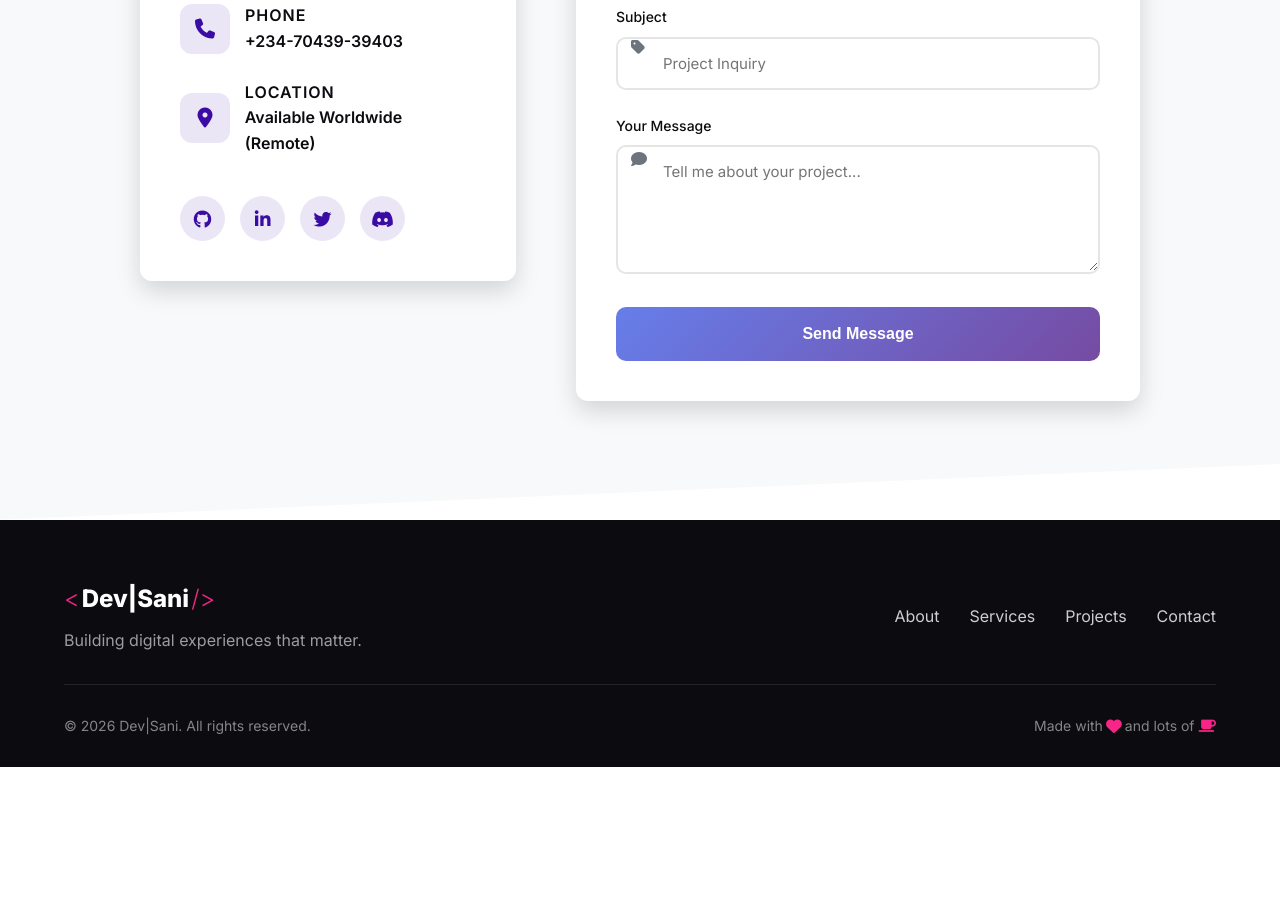
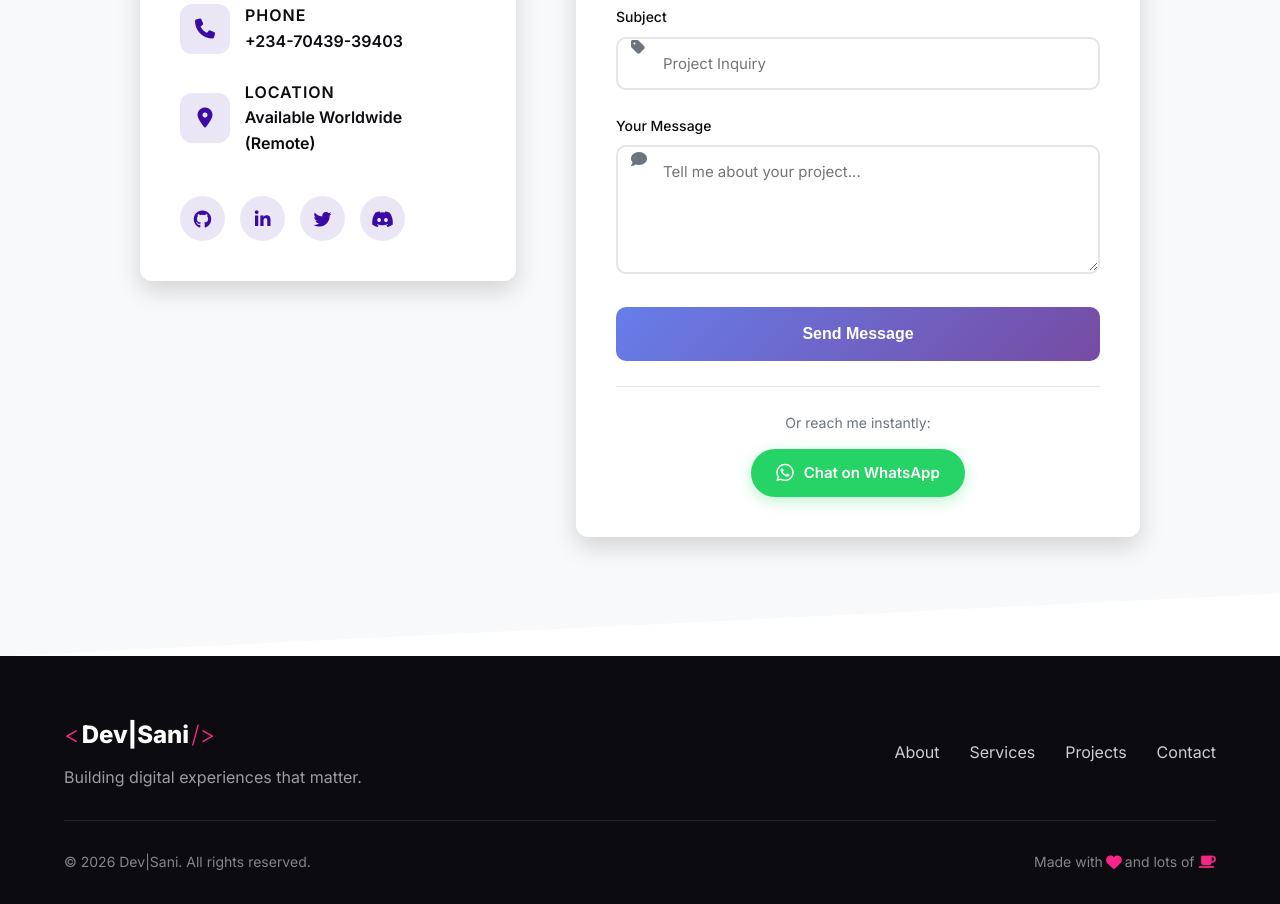
Before and after one commit to GoldenImoWire/devsani-portfolio, a plain HTML site: page index.html in a window 1280 px wide. Shown: the part 5892-6796 px from the top of the page. Before the commit the page ends 6659 px from the top, so only its background shows below. Drawn offline with nearby package versions, Linux system fonts and the light colour scheme.

Commit message:
Initial commit frontend

```diff
--- a/index.html
+++ b/index.html
@@ -566,6 +566,17 @@
             <i class="fas fa-check"></i> Sent!
           </span>
         </button>
+
+        <!-- WHATSAPP FALLBACK ADDED HERE -->
+        <div class="whatsapp-fallback">
+          <p>Or reach me instantly:</p>
+          <a href="https://wa.me/2347043939403?text=Hi%20Dev|Sani,%20I%20found%20your%20portfolio%20and%20would%20like%20to%20discuss%20a%20project!"
+             target="_blank"
+             class="whatsapp-btn">
+            <i class="fab fa-whatsapp"></i>
+            Chat on WhatsApp
+          </a>
+        </div>
       </form>
     </div>
   </section>
--- a/script.js
+++ b/script.js
@@ -333,7 +333,7 @@ toggleBtn.addEventListener('click', () => {
 initTheme();
 
 // ===============================
-// CONTACT FORM (ENHANCED)
+// CONTACT FORM (FIXED - UPDATED API URL)
 // ===============================
 const form = document.getElementById('contactForm');
 const submitBtn = form.querySelector('.submit-btn');
@@ -352,7 +352,11 @@ if (form) {
     submitBtn.disabled = true;
 
     try {
-      const API_URL = 'https://devsani-backend.onrender.com/send';
+      // FIXED: Updated to your actual Railway URL
+      const API_URL = 'https://devsani-backend-production.up.railway.app/send';
+
+      console.log('Sending to:', API_URL);
+      console.log('Data:', { name, email, subject, message });
 
       const res = await fetch(API_URL, {
         method: 'POST',
@@ -360,7 +364,10 @@ if (form) {
         body: JSON.stringify({ name, email, subject, message }),
       });
 
+      console.log('Response status:', res.status);
+
       const data = await res.json();
+      console.log('Response data:', data);
 
       if (res.ok && data.success) {
         // Success state
@@ -375,13 +382,13 @@ if (form) {
           submitBtn.disabled = false;
         }, 3000);
       } else {
-        throw new Error(data.message || 'Error sending message');
+        throw new Error(data.message || `Server error: ${res.status}`);
       }
     } catch (err) {
-      console.error(err);
+      console.error('Full error:', err);
       submitBtn.classList.remove('loading');
       submitBtn.disabled = false;
-      showToast('Failed to send message. Please try again.', 'error');
+      showToast(`Failed: ${err.message}`, 'error');
     }
   });
 }
--- a/style.css
+++ b/style.css
@@ -1820,3 +1820,52 @@ h1 {
     padding-right: 20px;
   }
 }
+/* ===============================
+   WHATSAPP FALLBACK STYLES
+   =============================== */
+.whatsapp-fallback {
+  text-align: center;
+  margin-top: 25px;
+  padding-top: 25px;
+  border-top: 1px solid rgba(0,0,0,0.1);
+}
+
+.whatsapp-fallback p {
+  color: var(--gray);
+  margin-bottom: 15px;
+  font-size: 14px;
+}
+
+.whatsapp-btn {
+  display: inline-flex;
+  align-items: center;
+  gap: 10px;
+  background: #25D366;
+  color: white;
+  padding: 12px 25px;
+  border-radius: 50px;
+  text-decoration: none;
+  font-weight: 600;
+  font-size: 15px;
+  transition: var(--transition);
+  box-shadow: 0 4px 15px rgba(37, 211, 102, 0.3);
+}
+
+.whatsapp-btn:hover {
+  background: #128C7E;
+  transform: translateY(-2px);
+  box-shadow: 0 6px 20px rgba(37, 211, 102, 0.4);
+}
+
+.whatsapp-btn i {
+  font-size: 20px;
+}
+
+/* Dark mode support */
+.dark-mode .whatsapp-fallback {
+  border-top-color: rgba(255,255,255,0.1);
+}
+
+.dark-mode .whatsapp-fallback p {
+  color: rgba(255,255,255,0.7);
+}
```
